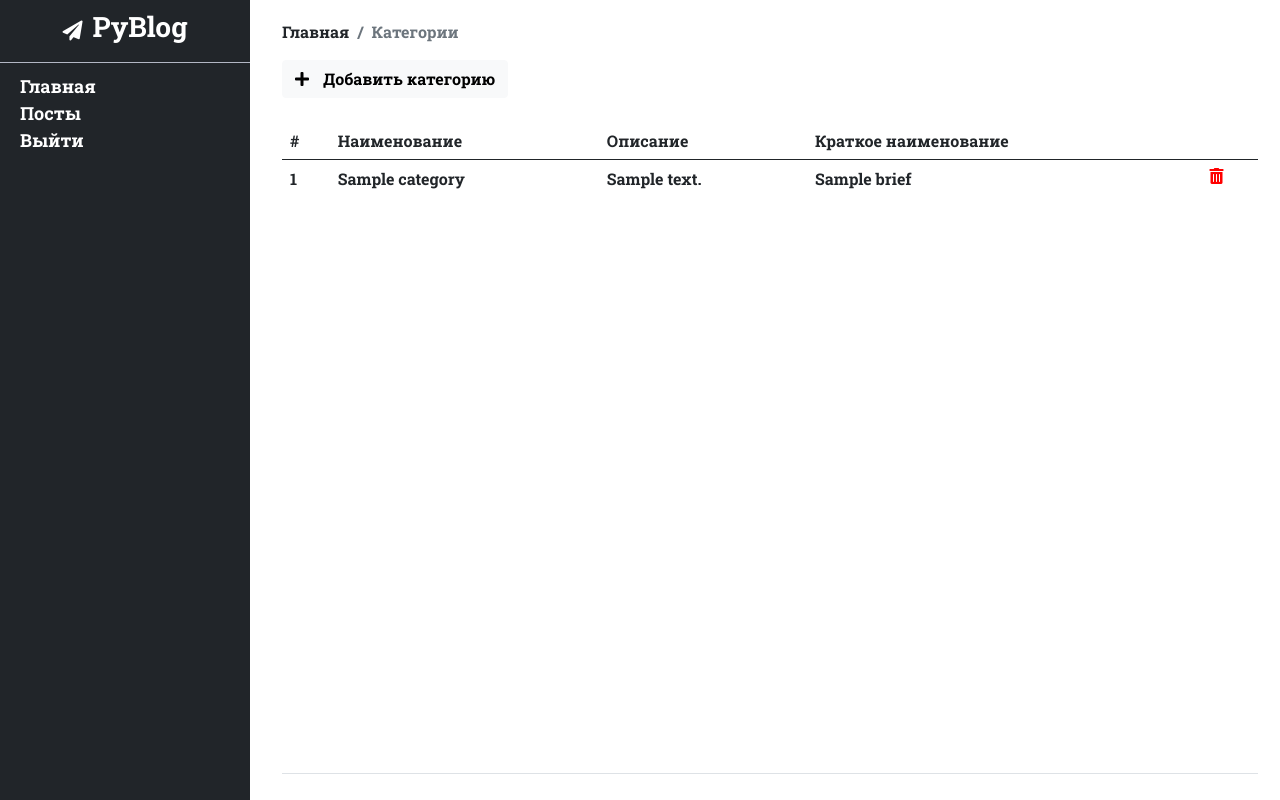
After one commit to Anoha18/blog_python, a Django app: template account/templates/account/pages/categories.html in a window 1280 px wide. The commit adds this page. Run offline with Django 3.2, Linux system fonts and the light colour scheme; the template is opened without the code that fills it: most values are stand-ins (such as "Sample title", 1, 10 or a date in 2020); some libraries are stand-ins or nearby versions.

Commit message:
added categories page

```diff
--- a/account/models.py
+++ b/account/models.py
@@ -12,6 +12,7 @@ class User(AbstractBaseUser):
   created_at = models.DateTimeField(auto_now_add=True)
   updated_at = models.DateTimeField(blank=False)
   deleted = models.BooleanField(default=False)
+  is_admin = models.BooleanField(default=False, null=False)
 
   USERNAME_FIELD = 'login'
   REQUIRED_FIELDS = ['first_name']
--- /dev/null
+++ b/account/static/account/js/category.js
@@ -0,0 +1,55 @@
+$(document).ready(() => {
+  const categoryName = $('#categoryName');
+  const categoryDesc= $('#categoryDesc');
+  const categoryNameError = $('#categoryNameError');
+
+  categoryName.on('change paste keyup', () => {
+    if (!categoryName.val().trim()) {
+      categoryName.addClass('is-invalid');
+      categoryNameError.removeClass('d-none');
+      categoryNameError.text('Наименование не должно быть пустым')
+    } else {
+      categoryName.removeClass('is-invalid');
+      categoryNameError.addClass('d-none');
+    }
+  });
+
+  $('#addNewCategoryButton').click(async () => {
+    if (!categoryName.val().trim()) {
+      categoryName.addClass('is-invalid');
+      categoryNameError.removeClass('d-none');
+      categoryNameError.text('Наименование не должно быть пустым')
+      return;
+    }
+
+    try {
+      const response = await fetch('/account/categories/', {
+        method: 'POST',
+        credentials: 'same-origin',
+        body: JSON.stringify({
+          categoryName: categoryName.val().trim(),
+          categoryDesc: categoryDesc.val().trim(),
+        }),
+        headers: {
+          'X-CSRFToken': Cookies.get('csrftoken'),
+        }
+      });
+
+      console.log(response);
+
+      if (!response.ok) {
+        return alert('Произошла ошибка при сохранении');
+      }
+
+      $('#newCategoryModal').modal('toggle');
+      window.location.reload();
+    } catch (error) {
+      console.error('Error. category.js ', error);
+      alert(`Произошла ошибка. Сообщение ошибки: ${error.message}`);
+    }
+  });
+});
+
+  // addNewCategoryButton.addEventListener('click', () => {
+  //   const newCategoryModal = document.getElementById('newCategoryModal');
+  // });
--- /dev/null
+++ b/account/templates/account/components/new_category_modal.html
@@ -0,0 +1,25 @@
+<div class="modal fade" id="newCategoryModal" data-bs-backdrop="static" data-bs-keyboard="false" tabindex="-1" aria-labelledby="staticBackdropLabel" aria-hidden="true">
+  <div class="modal-dialog modal-dialog-centered">
+    <div class="modal-content">
+      <div class="modal-header">
+        <h5 class="modal-title" id="staticBackdropLabel">Новая категория</h5>
+        <button type="button" class="btn-close" data-bs-dismiss="modal" aria-label="Close"></button>
+      </div>
+      <div class="modal-body">
+        <div class="form-group mb-3">
+          <label for="categoryName">Наименование</label>
+          <input placeholder="Программирование" type="text" class="form-control" id="categoryName" aria-describedby="basic-addon3">
+          <div id="categoryNameError" class="invalid-feedback d-none"></div>
+        </div>
+        <div class="form-group">
+          <label for="categoryDesc">Описание</label>
+          <textarea class="form-control" id="categoryDesc" style="resize: none;" rows="4"></textarea>
+        </div>
+      </div>
+      <div class="modal-footer">
+        <button type="button" id="closeAddNewCategoryModal" class="btn btn-secondary bg-light" data-bs-dismiss="modal" style="color: black;">Закрыть</button>
+        <button type="button" id="addNewCategoryButton" class="btn btn-primary bg-dark border-0">Добавить</button>
+      </div>
+    </div>
+  </div>
+</div>
--- a/account/templates/account/components/sidebar.html
+++ b/account/templates/account/components/sidebar.html
@@ -1,20 +1,23 @@
-<nav id="sidebar" class="account-sidebar">
-  <div>
+<nav id="sidebar" class="account-sidebar d-flex flex-column justify-content-start">
   <div class="sidebar-header">
     <i class="sidebar-header__img fas fa-paper-plane"></i>
     <h3>PyBlog</h3>
   </div>
 
-    <ul class="sidebar-menu">
+  <ul class="sidebar-menu h-100" style="overflow-x: auto;">
     <li class="{% if request.resolver_match.url_name == 'account_home' %}active{% endif %}">
       <a href="{% url 'account_home' %}">Главная</a>
     </li>
-      <li class="{% if request.resolver_match.url_name == 'account_posts' %}active{% endif %}">
+    <li class="{% if '/account/posts/' in request.path %}active{% endif %}">
       <a href="{% url 'account_posts' %}">Посты</a>
     </li>
+    {% if request.user.is_admin %}
+      <li class="{% if '/account/categories/' in request.path %}active{% endif %}">
+        <a href="{% url 'account_categories' %}">Категории</a>
+      </li>
+    {% endif %}
     <li class="logout">
       <a href="{% url 'account_logout' %}">Выйти</a>
     </li>
   </ul>
-  </div>
 </nav>
--- a/account/templates/account/layouts/account_layout.html
+++ b/account/templates/account/layouts/account_layout.html
@@ -17,5 +17,11 @@
     </div>
   </div>
   <script src="https://cdn.jsdelivr.net/npm/bootstrap@5.0.0-beta1/dist/js/bootstrap.bundle.min.js" integrity="sha384-ygbV9kiqUc6oa4msXn9868pTtWMgiQaeYH7/t7LECLbyPA2x65Kgf80OJFdroafW" crossorigin="anonymous"></script>
+  <script
+    src="https://code.jquery.com/jquery-3.5.1.min.js"
+    integrity="sha256-9/aliU8dGd2tb6OSsuzixeV4y/faTqgFtohetphbbj0="
+    crossorigin="anonymous"></script>
+  <script src="https://cdn.jsdelivr.net/npm/js-cookie@rc/dist/js.cookie.min.js"></script>
+  {% block scripts %}{% endblock %}
 </body>
 </html>
--- /dev/null
+++ b/account/templates/account/pages/categories.html
@@ -0,0 +1,58 @@
+{% extends 'account/layouts/account_layout.html' %}
+
+{% block title %}Категории | Личный кабинет{% endblock %}
+
+{% block content %}
+  <div class="container justify-content-center align-content-center h-100 d-flex flex-column">
+    <nav aria-label="breadcrumb">
+      <ol class="breadcrumb">
+        <li class="breadcrumb-item"><a href="{% url 'account_home' %}" class="link-dark">Главная</a></li>
+        <li class="breadcrumb-item active" aria-current="page">Категории</li>
+      </ol>
+    </nav>
+    <div>
+      <button type="button" class="btn btn-light mb-2" data-bs-toggle="modal" data-bs-target="#newCategoryModal">
+        <i class="fas fa-plus" style="margin-right: 10px;"></i>
+        Добавить категорию
+      </button>
+    </div>
+    {% if categories.count == 0 %}
+      <div class="d-flex justify-content-center align-items-center flex-grow-1">
+        <h2>Категории не найдены</h2>
+      </div>
+    {% else %}
+      <div class="d-flex flex-grow-1 mt-3">
+        <table class="table">
+          <thead>
+            <tr>
+              <th scope="col">#</th>
+              <th scope="col">Наименование</th>
+              <th scope="col">Описание</th>
+              <th scope="col">Краткое наименование</th>
+              <th scope="col"></th>
+            </tr>
+          </thead>
+          <tbody>
+
+            {% for category in categories %}
+              <tr>
+                <th scope="row">{{ category.id }}</th>
+                <td>{{ category.name }}</td>
+                <td>{{ category.description }}</td>
+                <td>{{ category.brief }}</td>
+                <td><i style="color: red;" class="fas fa-trash-alt"></i></td>
+              </tr>
+            {% endfor %}
+          </tbody>
+        </table>
+      </div>
+    {% endif %}
+
+    {% include 'account/components/new_category_modal.html' %}
+  </div>
+{% endblock %}
+
+{% block scripts %}
+  {% load static %}
+  <script src="{% static 'account/js/category.js' %}"></script>
+{% endblock %}
--- a/account/templates/account/pages/posts.html
+++ b/account/templates/account/pages/posts.html
@@ -10,7 +10,7 @@
         <li class="breadcrumb-item active" aria-current="page">Посты</li>
       </ol>
     </nav>
-    <button type="button" class="btn btn-light mb-2"><i class="fas fa-plus" style="margin-right: 10px;"></i>Добавить пост</button>
+    <a href="{% url 'account_new_post' %}" type="button" class="btn btn-light mb-2"><i class="fas fa-plus" style="margin-right: 10px;"></i>Добавить пост</a>
     <div class="row row-cols-lg-4 row-cols-md-3 row-cols-sm-2">
       <div class="col justify-content-center align-items-center d-flex">
         {% include 'account/components/post_card.html' %}
--- a/account/urls.py
+++ b/account/urls.py
@@ -4,5 +4,7 @@ from . import views
 urlpatterns = [
   path('', views.index, name="account_home"),
   path('logout/', views.logout, name="account_logout"),
-  path('posts/', views.posts, name="account_posts")
+  path('posts/', views.posts, name="account_posts"),
+  path('posts/new', views.new_post, name="account_new_post"),
+  path('categories/', views.categories, name="account_categories")
 ]
--- a/blog_python/settings.py
+++ b/blog_python/settings.py
@@ -25,7 +25,7 @@ SECRET_KEY = 'lsi(@ssm=18p5kp1h)*(u0vr@@&qjzg(q99yxeqtk73ffb1yg0'
 # SECURITY WARNING: don't run with debug turned on in production!
 DEBUG = True
 
-ALLOWED_HOSTS = []
+ALLOWED_HOSTS = ['localhost', '127.0.0.1']
 
 
 # Application definition
--- a/blog_python/urls.py
+++ b/blog_python/urls.py
@@ -17,9 +17,12 @@ from django.contrib import admin
 from django.urls import path, include
 from django.conf.urls.static import static
 from django.conf import settings
+import main
 
 urlpatterns = [
     path('admin/', admin.site.urls),
     path('', include('main.urls')),
     path('account/', include('account.urls'))
 ] + static(settings.STATIC_URL, document_root=settings.STATIC_ROOT)
+
+handler404 = main.views.not_found_page
```
Also changed, not shown: account/static/account/js/query.js (added, +26 -0 lines), account/templates/account/pages/new_post.html (added, +15 -0 lines), account/views.py (+32 -0 lines), main/views.py (+10 -2 lines), account/migrations/0007_user_is_admin.py (added). Lines whose indentation alone changed are shown as unchanged.
